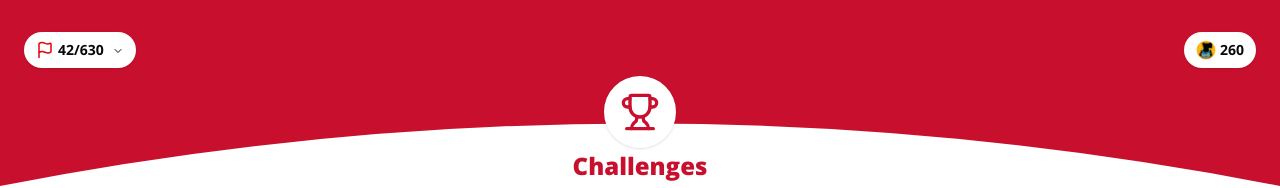
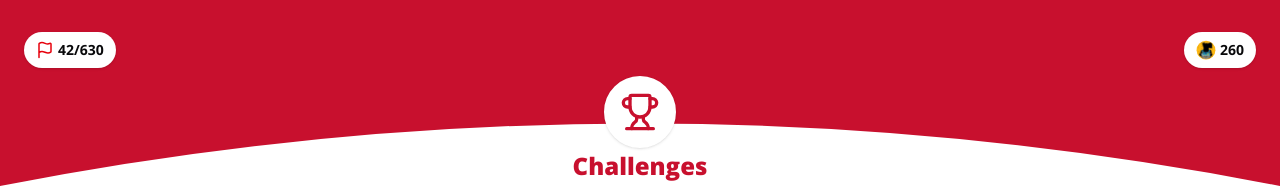
Before and after one commit to ScottyLabs/o-quest, a React (Vite) app in the folder apps/frontend/: page /challenges in a window 1280 px wide. Shown: the top 188 px of the page. Built offline with nearby package versions, Linux system fonts and the light colour scheme.

Commit message:
fix: don't use NavigationMenu components anymore

```diff
--- a/apps/frontend/src/components/challenges-menu.tsx
+++ b/apps/frontend/src/components/challenges-menu.tsx
@@ -1,11 +1,3 @@
-import {
-    NavigationMenu,
-    NavigationMenuContent,
-    NavigationMenuItem,
-    NavigationMenuLink,
-    NavigationMenuList,
-    NavigationMenuTrigger,
-} from "@/components/ui/navigation-menu";
 import { useChallengeData } from "@/lib/hooks/use-challenge-data";
 import type { ChallengeCategoryData } from "@/lib/types";
 import { Flag } from "lucide-react";
@@ -37,19 +29,17 @@ export function ChallengesMenu() {
     }, [isOpen]);
 
     return (
-        <NavigationMenu className="relative">
-            <NavigationMenuList>
-                <NavigationMenuItem>
-                    <NavigationMenuTrigger
-                        className="flex items-center bg-white rounded-full px-3 py-2 shadow text-sm font-bold gap-1"
+        <div className="relative">
+            <button
+                type="button"
+                className="flex items-center bg-white rounded-full px-3 py-2 shadow text-sm font-bold gap-1 hover:bg-gray-50 transition-colors"
                 onClick={() => setIsOpen(true)}
             >
                 <Flag size={18} className="text-red-600" />
                 <span>
-                            {data?.totalCompleted ?? 0}/
-                            {data?.totalChallenges ?? 0}
+                    {data?.totalCompleted ?? 0}/{data?.totalChallenges ?? 0}
                 </span>
-                    </NavigationMenuTrigger>
+            </button>
             {isOpen &&
                 createPortal(
                     <div
@@ -82,13 +72,8 @@ export function ChallengesMenu() {
                                                     fill="#D7263D"
                                                 />
                                                 <span className="text-black font-semibold text-sm">
-                                                            {
-                                                                data.totalCompleted
-                                                            }
-                                                            /
-                                                            {
-                                                                data.totalChallenges
-                                                            }
+                                                    {data.totalCompleted}/
+                                                    {data.totalChallenges}
                                                 </span>
                                             </div>
                                             <span className="text-[#8B7355] font-semibold">
@@ -113,13 +98,8 @@ export function ChallengesMenu() {
                                                             }
                                                         />
                                                         <span className="text-black font-semibold text-sm">
-                                                                    {
-                                                                        category.completed
-                                                                    }
-                                                                    /
-                                                                    {
-                                                                        category.total
-                                                                    }
+                                                            {category.completed}
+                                                            /{category.total}
                                                         </span>
                                                     </div>
                                                     <span className="text-white font-semibold">
@@ -135,8 +115,6 @@ export function ChallengesMenu() {
                     </div>,
                     document.body,
                 )}
-                </NavigationMenuItem>
-            </NavigationMenuList>
-        </NavigationMenu>
+        </div>
     );
 }
```
Lines whose indentation alone changed are shown as unchanged.
